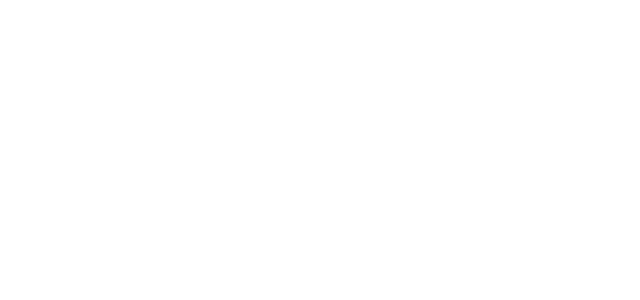
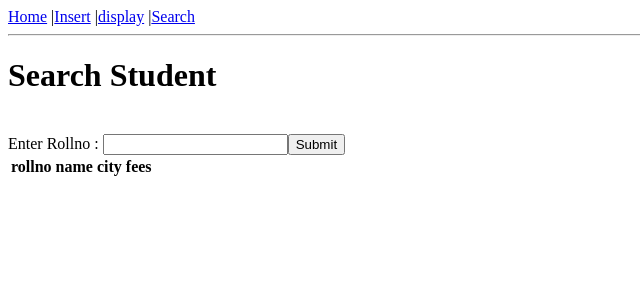
Before and after one commit to AmanTiwari23/NodejsLernings, a React app in the folder frontend/: page /search in a window 1280 px wide. Before the commit this address had no page. Shown: the top 300 px of the page, without its empty margins (0-640 px from the left). Built offline with nearby package versions, Linux system fonts and the light colour scheme; the HTML template or start-up script is replaced by a standard one.

Commit message:
search data page

```diff
--- a/frontend/src/App.jsx
+++ b/frontend/src/App.jsx
@@ -3,6 +3,7 @@ import Insert from "./Insert";
 import { BrowserRouter, Routes, Route } from "react-router-dom";
 import Layout from "./Layout";
 import Display from "./Display";
+import Search from "./Search";
 
 const App = () => {
   return (
@@ -12,6 +13,7 @@ const App = () => {
           <Route path="/" element={<Layout />}>
             <Route path="insert" element={<Insert/>} />
              <Route path="display" element={<Display/>} />
+              <Route path="search" element={<Search/>} />
           </Route>
         </Routes>
       </BrowserRouter>
--- a/frontend/src/Layout.jsx
+++ b/frontend/src/Layout.jsx
@@ -8,6 +8,7 @@ const Layout = () => {
     <Link to="/">Home</Link> |
      <Link to="insert">Insert</Link> |
       <Link to="display">display</Link> |
+      <Link to="search">Search</Link>
 
       <hr />
 
--- /dev/null
+++ b/frontend/src/Search.jsx
@@ -0,0 +1,53 @@
+import axios from 'axios';
+import React, { useState } from 'react'
+
+const Search = () => {
+    const[input,setInput] = useState("");
+    const [mydata,setMydata] = useState([]);
+
+    const handleSubmit = async()=>{
+        const api = "http://localhost:8000/students/search";
+        const response = await axios.post(api,{rollno:input});
+        console.log(response);
+        setMydata(response.data);
+
+    }
+
+    const ans = mydata.map((key)=>{
+        return(
+            <tr>
+                <td>{key.rollno}</td>
+                 <td>{key.name}</td>
+                  <td>{key.city}</td>
+                   <td>{key.fees}</td>
+            </tr>
+        )
+    })
+
+  return (
+    <>
+    <h1>Search Student</h1> <br />
+
+    Enter Rollno : <input type='text' name='rollno' onChange={(e)=>setInput(e.target.value) }/>
+    <button onClick={handleSubmit}>Submit</button>
+
+    <table>
+  <tr>
+    <th>rollno</th>
+     <th>name</th>
+      <th>city</th>
+       <th>fees</th>
+  </tr>
+  <tbody>
+    {ans}
+  </tbody>
+
+
+    </table>
+
+
+    </>
+  )
+}
+
+export default Search
```
Also changed, not shown: 2 other files (tests, documents, lock files or other folders).
